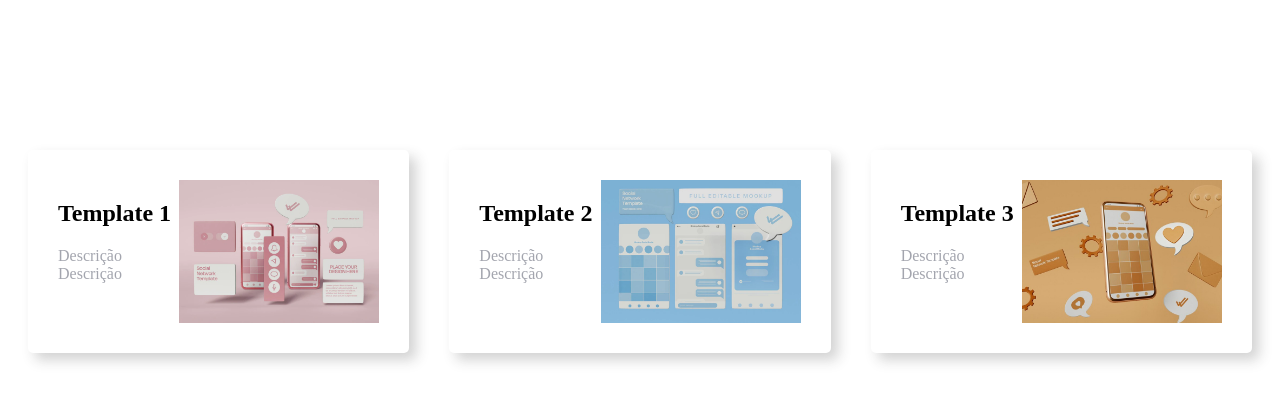
After one commit to julia-souza/StoreLandingPage, a PHP site: page /include/card.php in a window 1280 px wide. The commit adds this page. Shown: the top 403 px of the page. Run offline with PHP 8.4, Linux system fonts and the light colour scheme.

Commit message:
Criação de card e carousel

```diff
--- /dev/null
+++ b/css/card.css
@@ -0,0 +1,31 @@
+.row {
+    margin-top: 130px;
+    display: flex;
+    justify-content: center;
+    align-items: center;
+}
+
+.card {
+    border-radius: 5px;
+    box-shadow: 7px 7px 13px 0px rgba(50, 50, 50, 0.22);
+    padding: 30px;
+    margin: 20px;
+    width: 400px;
+    transition: all 0.3s ease-out;
+}
+
+.card:hover {
+    transform: translateY(-5px);
+    cursor: pointer;
+}
+
+.card p {
+    color: #a3a5ae;
+    font-size: 16px;
+}
+
+img {
+    float: right;
+    max-width: 200px;
+    max-height: 186px;
+}
--- a/css/footer.css
+++ /dev/null
@@ -1 +0,0 @@
-/* @import url(href="https://fonts.googleapis.com/css?family=Poppins"); */
--- /dev/null
+++ b/include/card.php
@@ -0,0 +1,19 @@
+<link rel="stylesheet" href="css/card.css">
+
+<div class="row">
+  <div class="card one">
+    <img src="img/mockup-de-midia-social_58466-16903.webp">
+    <h2> Template 1</h2>
+    <p>Descrição Descrição</p>
+  </div>
+  <div class="card tow">
+    <img src="img/mockup-de-midia-social_58466-16911.webp">
+    <h2> Template 2</h2>
+    <p>Descrição Descrição</p>
+  </div>
+  <div class="card three">
+    <img src="img/mockup-de-smartphone-de-midia-social_58466-16898.jpg">
+    <h2> Template 3</h2>
+    <p>Descrição Descrição</p>
+  </div>
+</div>
```
Also changed, not shown: css/slider.css (added, +13 -0 lines), css/style.css (+17 -1 lines), include/slider.php (added, +9 -0 lines), index.php (+22 -7 lines).
